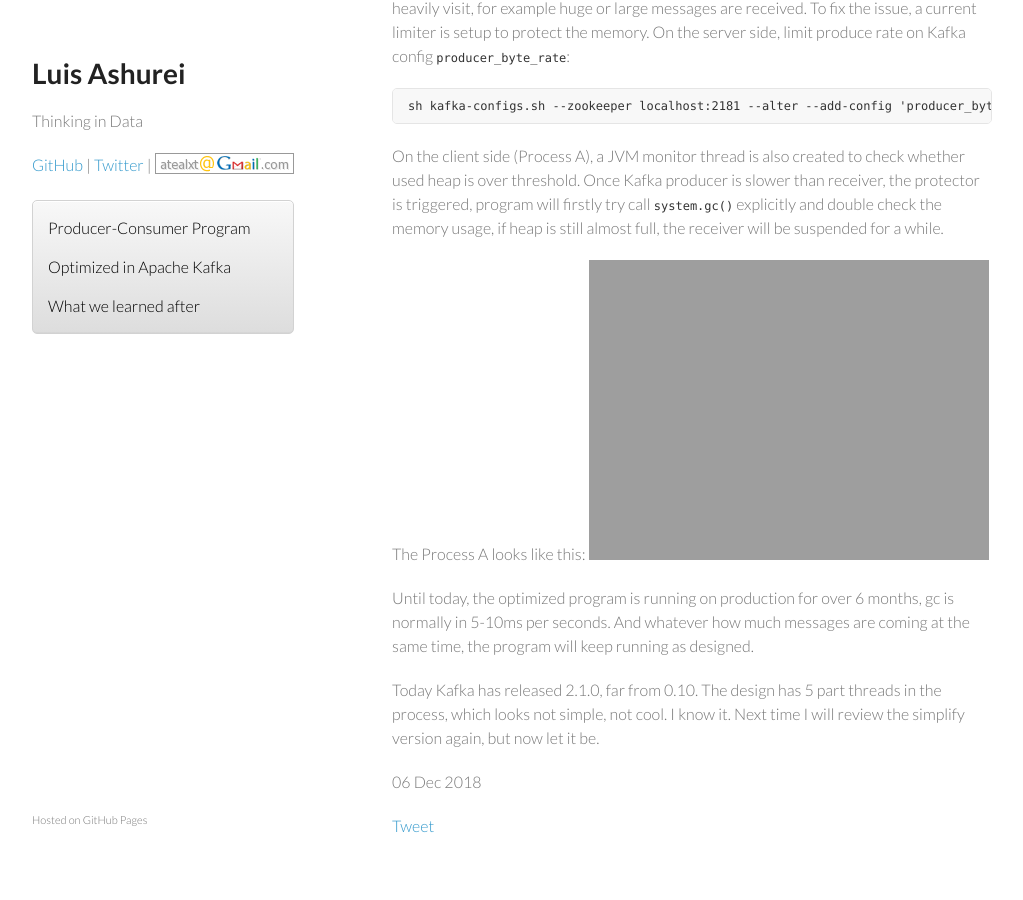
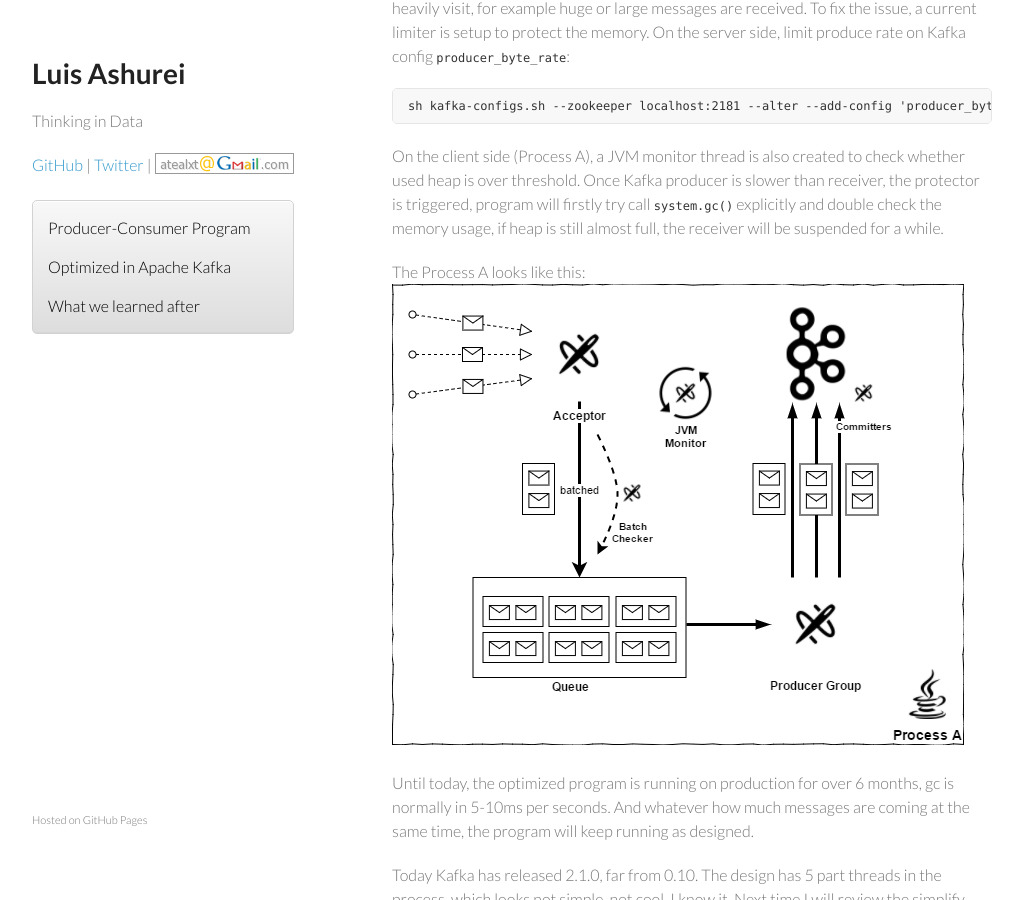
Before and after one commit to atealxt/atealxt.github.io, a Jekyll site: the page built from _posts/2018-12-06-kafka-use-case.md, in a window 1280 px wide and 900 px high, scrolled down 1829 px. Shown: the whole window, without its empty margins (128-1151 px from the left). Built offline with Jekyll 4.4.1, drawn with Linux system fonts in a browser that asks for light colours; comment, search, counter and statistics services are not loaded.

Commit message:
Update 2018-12-06-kafka-use-case.md

```diff
--- a/_posts/2018-12-06-kafka-use-case.md
+++ b/_posts/2018-12-06-kafka-use-case.md
@@ -66,7 +66,7 @@ On the server side, limit produce rate on Kafka config `producer_byte_rate`:
 On the client side (Process A), a JVM monitor thread is also created to check whether used heap is over threshold. Once Kafka producer is slower than receiver, the protector is triggered, program will firstly try call `system.gc()` explicitly and double check the memory usage, if heap is still almost full, the receiver will be suspended for a while.
 
 The Process A looks like this:
-![Optimized Program](http://atealxt.github.io/images/20181206/producer_consumer-v3.png "Optimized Program")
+![Optimized Program](http://atealxt.github.io/images/20181206/producer_consumer-v2-2.png "Optimized Program")
 
 Until today, the optimized program is running on production for over 6 months, gc is normally in 5-10ms per seconds. And whatever how much messages are coming at the same time, the program will keep running as designed.
 
```
